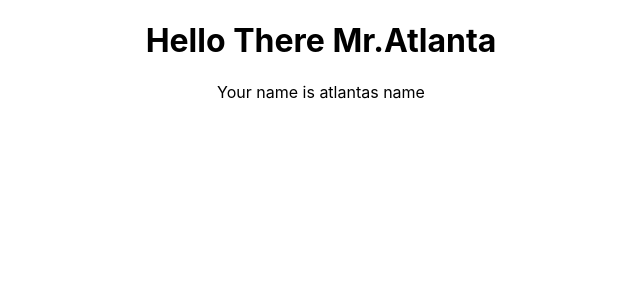
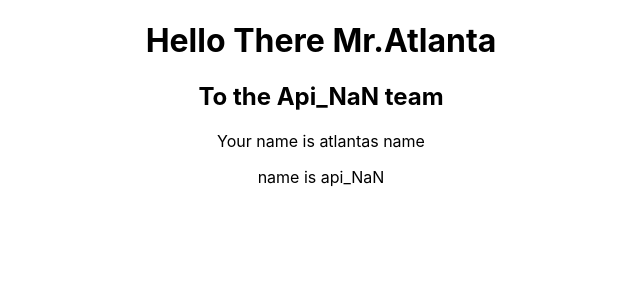
Before and after one commit to apinanyogaratnam/random-word-generator, a React (Create React App) app: page / in a window 1280 px wide. Shown: the top 300 px of the page, without its empty margins (319-959 px from the left). Built offline with nearby package versions, Linux system fonts and the light colour scheme.

Commit message:
added new text to html file

```diff
--- a/src/App.js
+++ b/src/App.js
@@ -4,11 +4,13 @@ import './App.css';
 function App() {
   console.log("atlanta");
   const name = "atlantas name";
-
+  const val = "api_NaN"
   return (
     <div className="App">
       <h1>Hello There Mr.Atlanta</h1>
+      <h2>To the Api_NaN team</h2>
       <p>Your name is {name}</p>
+      <p>name is {val} </p>
     </div>
   );
 }
```
Also changed, not shown: 1 other file (tests, documents, lock files or other folders).
